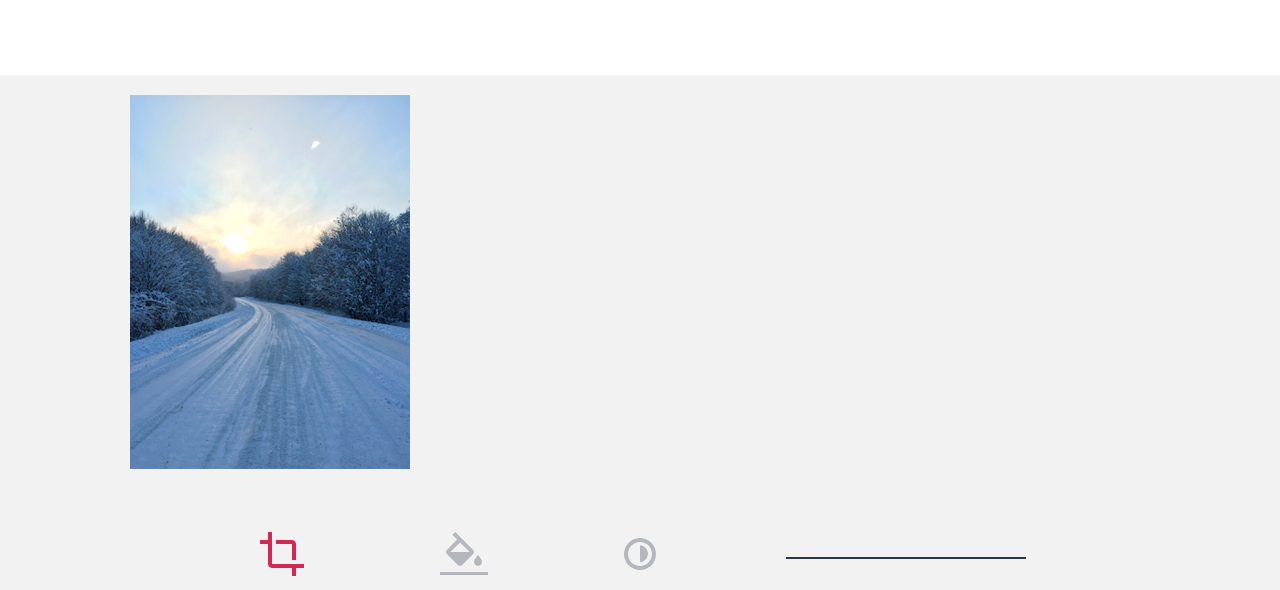
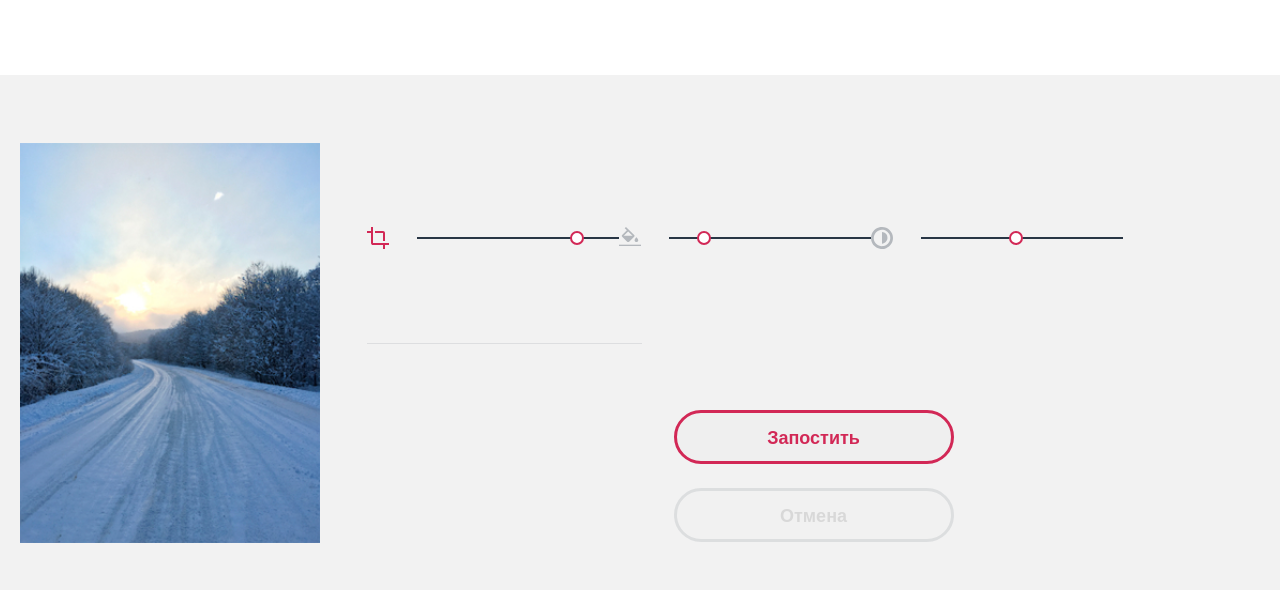
Before and after one commit to Kryazh113/Pink, a website: page source/catalog.html in a window 1280 px wide. Shown: the part 2785-3375 px from the top of the page. Drawn offline with nearby package versions, Linux system fonts and the light colour scheme; files that its build step writes are made by us from their sources.

Commit message:
стилизация секции editor в планшетном разрешении

```diff
--- a/source/catalog.html
+++ b/source/catalog.html
@@ -125,17 +125,23 @@
           <button class="tools__button button--cut" type="button">
             <img src="img/cut.svg" width="44" height="44" alt="обрезать">
           </button>
+          <div class="tools__intensity intensity-cut">
+            <div class="tools__intensity--level"></div>
+          </div>
           <button class="tools__button button--fill" type="button">
             <img src="img/fill.svg" width="48" height="43" alt="заливка">
           </button>
+          <div class="tools__intensity intensity-fill not__mobile">
+            <div class="tools__intensity--level"></div>
+          </div>
           <button class="tools__button button--contrast" type="button">
             <img src="img/contrast.svg" width="32" height="32" alt="контраст">
           </button>
-          <div class="tools__intensity">
+          <div class="tools__intensity intensity-contrast not__mobile">
             <div class="tools__intensity--level"></div>
           </div>
         </div>
-        <div class="editor__buttons submit">
+        <div class="editor__buttons submit-buttons">
           <button class="submit__button--send button" type="button">Запостить</button>
           <button class="submit__button--canсel button" type="button">Отмена</button>
         </div>
--- a/source/sass/catalog-main/editor.scss
+++ b/source/sass/catalog-main/editor.scss
@@ -2,37 +2,119 @@
   background-color: $light_gray;
 }
 
+.editor__wrapper {
+  display: flex;
+  flex-direction: column;
+  align-items: center;
+
+  @media (min-width: $tablet-width) {
+    padding: 57px 20px;
+    display: grid;
+    grid-template-columns: 300px 1fr;
+    grid-template-rows: 1fr 1fr;
+    column-gap: 47px;
+  }
+}
 
 .editor__picture {
   width: 280px;
   height: 374px;
   margin-top: 20px;
   margin-bottom: 42px;
+
+  @media (min-width: $tablet-width) {
+    width: 300px;
+    height: 400px;
+    margin: 0;
+    grid-column: 1 / 2;
+    grid-row: 1 / -1;
+  }
 }
 
 .tools {
-  display: flex;
-  flex-wrap: wrap;
-  align-items: center;
-  justify-content: space-evenly;
+  display: grid;
+  grid-template-columns: 1fr 1fr 1fr;
+  grid-template-rows: 1fr min-content;
+
+  @media (min-width: $tablet-width) {
+    grid-column: 2 / 3;
+    grid-row:  1 / 2;
+    display: flex;
+    flex-wrap: wrap;
+    align-items: center;
+  }
 }
 
 .tools__button {
   border: none;
   background-color: $light_gray;
+  padding: 0;
+  width: 44px;
+  height: 44px;
+  margin: 0 auto;
+
+  @media (min-width: $tablet-width) {
+    width: 22px;
+    height: 22px;
+    margin: 0;
+    margin-right: 28px;
+  }
 }
 
 .tools__intensity {
+  position: relative;
   min-width: 240px;
   height: 2px;
   background-color: $dark_gray;
   margin: 39px 0 34px 0;
+  grid-column: 1 / -1;
+  grid-row:  2 / 3;
+
+  @media (min-width: $tablet-width) {
+    min-width: 200px;
+    width: 202px;
+    margin: 30px 0;
+  }
+}
+
+.tools__intensity.intensity-fill {
+  & .tools__intensity--level {
+    right: 160px;
+  }
+}
+
+.tools__intensity.intensity-contrast {
+  & .tools__intensity--level {
+    right: 100px;
+  }
+}
+
+.tools__intensity--level {
+  position: absolute;
+  width: 14px;
+  height: 14px;
+  border: 2px solid $basic_pink;
+  background-color: $basic_white;
+  border-radius: 50%;
+  right: 35px;
+  top: -6px;
 }
 
 .editor__buttons {
   position: relative;
   padding-top: 38px;
   padding-bottom: 41px;
+
+  @media (min-width: $tablet-width) {
+    grid-column: 2 / 3;
+    grid-row:  2 / -1;
+    display: flex;
+    flex-direction: column;
+    align-items: center;
+    justify-content: center;
+    padding-top: 67px;
+    padding-bottom: 0;
+  }
 
   &::before {
     position: absolute;
@@ -42,12 +124,21 @@
     background-color: $opacity_gray;
     top: 0;
     left: -20px;
+
+    @media (min-width: $tablet-width) {
+      min-width: 275px;
+      left: 0;
+    }
   }
 }
 
 .submit__button--send {
   border-color: $basic_pink;
   color: $basic_pink;
+
+  @media (min-width: $tablet-width) {
+    margin-bottom: 24px;
+  }
 }
 
 .submit__button--canсel {
```
